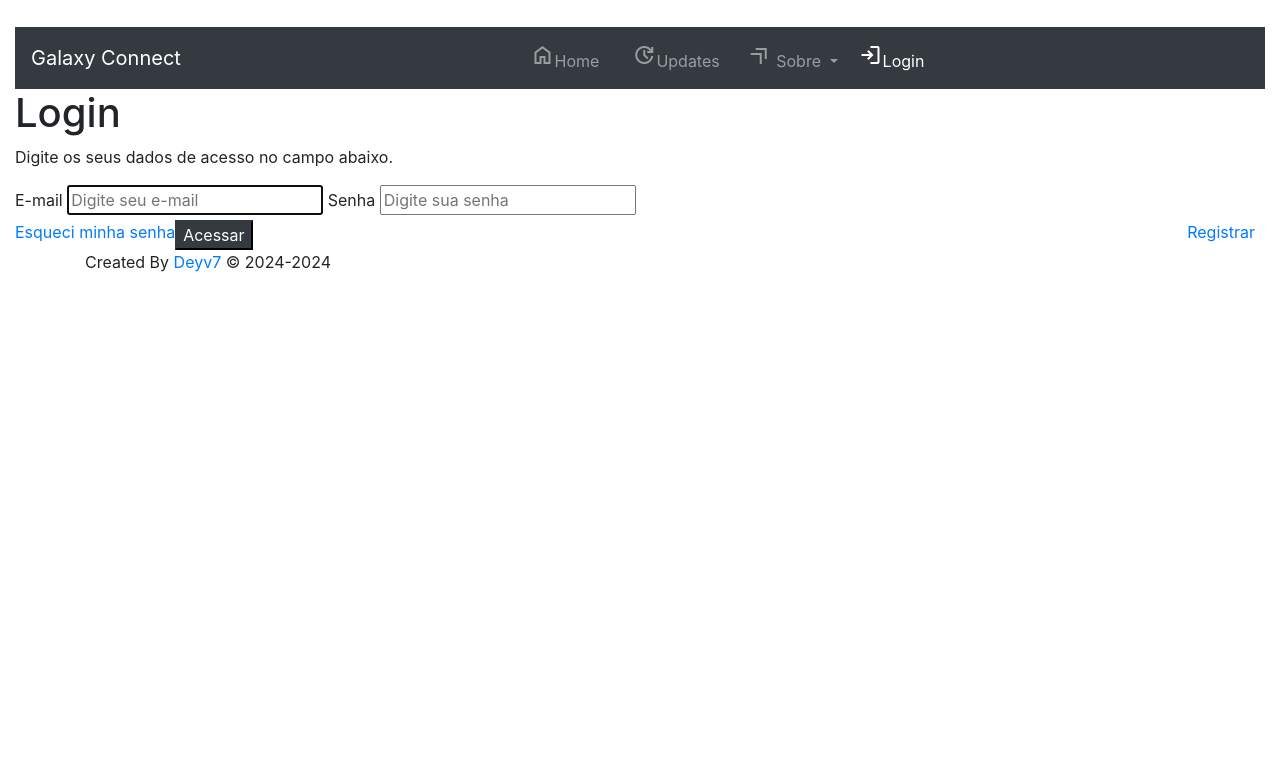
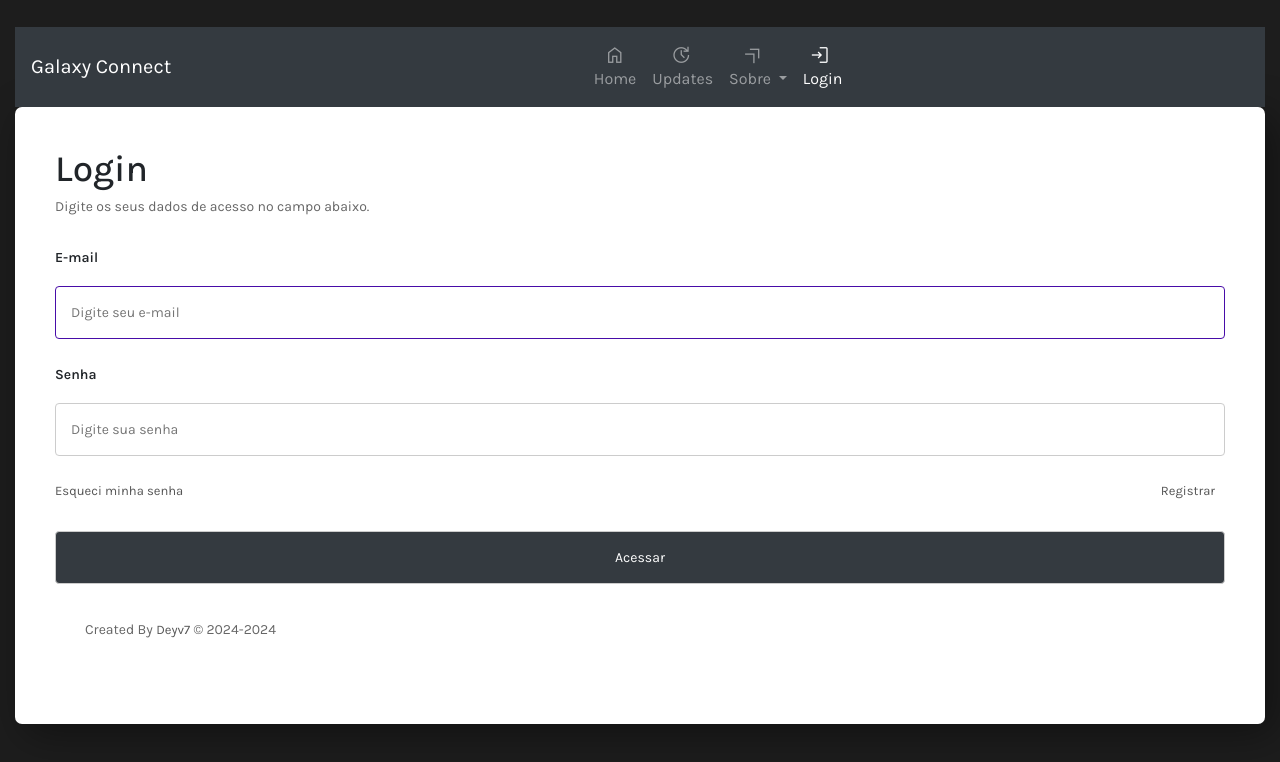
Before and after one commit to Deyv7/Galaxy-Connect, a plain HTML site: page login.html in a window 1280 px wide. Drawn offline with nearby package versions, Linux system fonts and the light colour scheme; the site is published under a folder, as on GitHub Pages, so addresses that start at the root find nothing.

Commit message:
Update login.html

```diff
--- a/login.html
+++ b/login.html
@@ -17,7 +17,7 @@
     <link rel="preconnect" href="https://fonts.gstatic.com" crossorigin>
     <link href="https://fonts.googleapis.com/css2?family=Karla:ital,wght@0,200..800;1,200..800&display=swap" rel="stylesheet">
     <!-- Estilo do Site -->
-    <link rel="stylesheet" href="/css/style-login.css">
+    <link rel="stylesheet" href="css/style-login.css">
     <link rel="icon" href="/img/logo 128x128.png">
 
     <title>Galaxy Connect</title>
```
